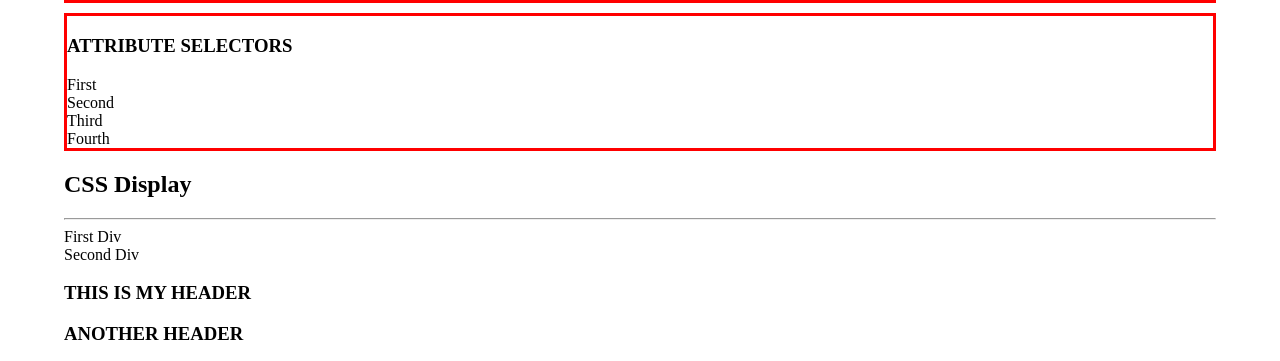
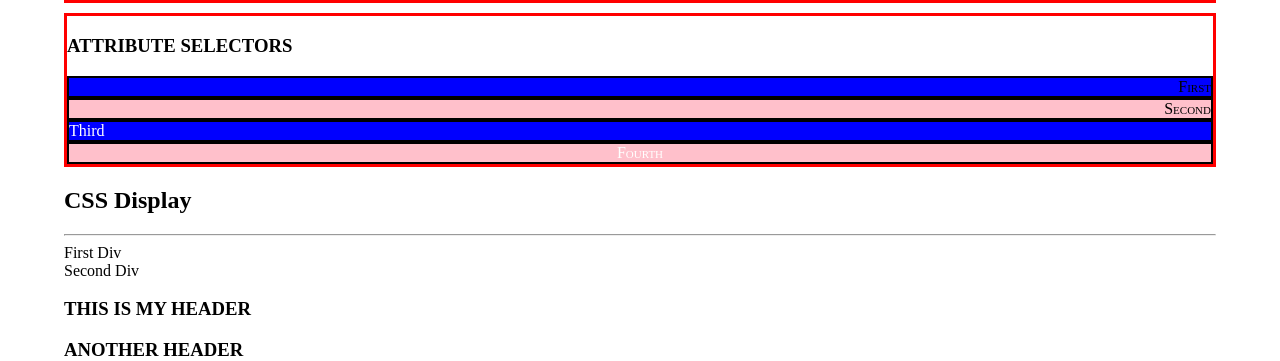
Before and after one commit to bstanton773/kekambas-117_week1_day2, a plain HTML site: page index.html in a window 1280 px wide. Shown: the part 1590-1951 px from the top of the page. Drawn offline with Linux system fonts and the light colour scheme.

Commit message:
Attribute selector

```diff
--- a/css/main.css
+++ b/css/main.css
@@ -133,32 +133,51 @@ div.child-example p:nth-child(4){
 /* Attribute Selectors - style HTML elements that have specific attributes or attribute values */
 /* selector[attribute]{} */
 
+.attributes > div{
+    border: 2px solid black;
+}
+
 /* CSS [attribute] Selector */
-
+/* matches any div that has that attribute */
+div[title]{
+    background-color: crimson
+}
 
 /* CSS [attribute="value"] Selector */
 /* matches the value exactly */
-
+div[title="border"]{
+    text-align: center
+}
 
 /* CSS [attribute~="value"] Selector */
 /* matches the value containing a specified word */
-
+div[title~="border"]{
+    font-variant: small-caps;
+}
 
 /* CSS [attribute|="value"] Selector */
 /* matches a value or a value followed by a hyphen */
-
+div[title|="border"]{
+    color: white;
+}
 
 /* CSS [attribute^="value"] Selector */
 /* matches if the value starts with the specified value */
-
+div[title^="border"]{
+    background-color: blue;
+}
 
 /* CSS [attribute$="value"] Selector */
 /* matches if the value ends with the specified value */
-
+div[title$="border"]{
+    background-color: pink;
+}
 
 /* CSS [attribute*="value"] Selector */
 /* matches contains the specified value */
-
+div[title*="s"]{
+    text-align: right;
+}
 
 
 /* CSS DISPLAYS */
```
